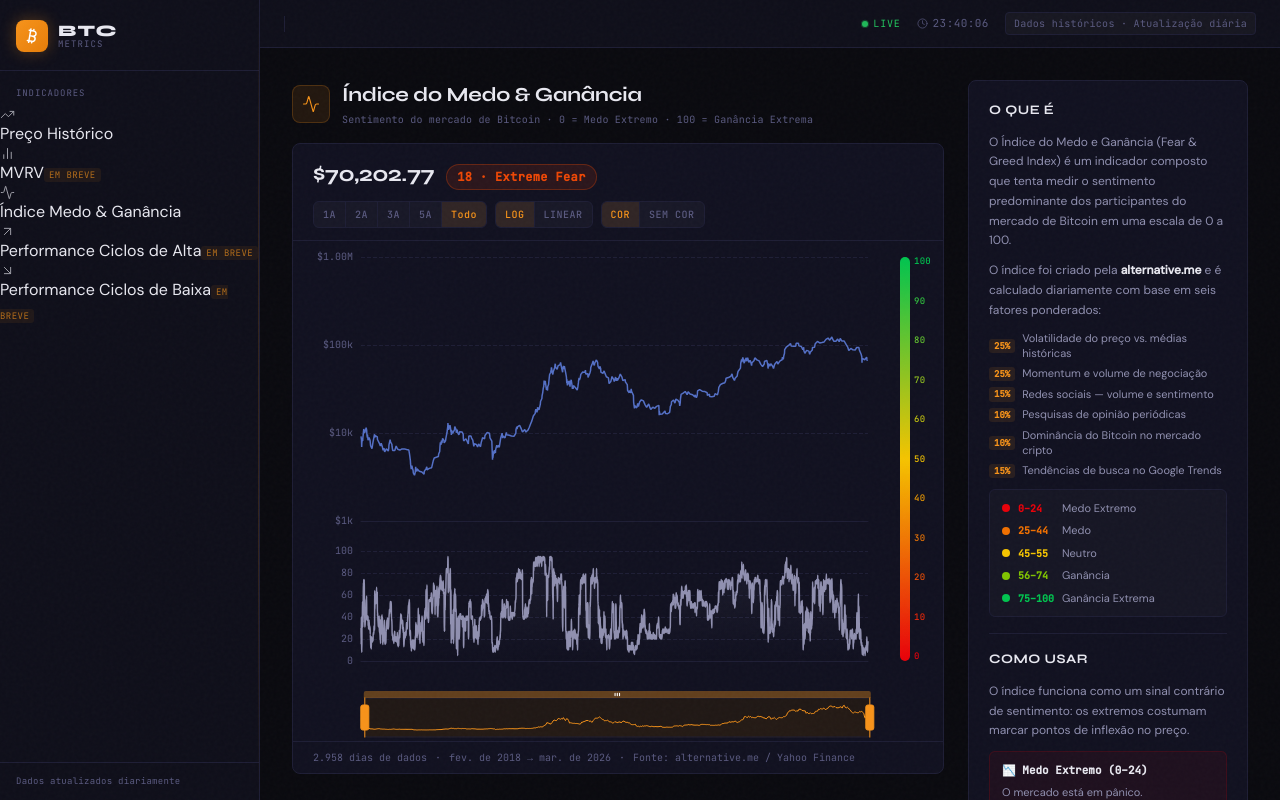
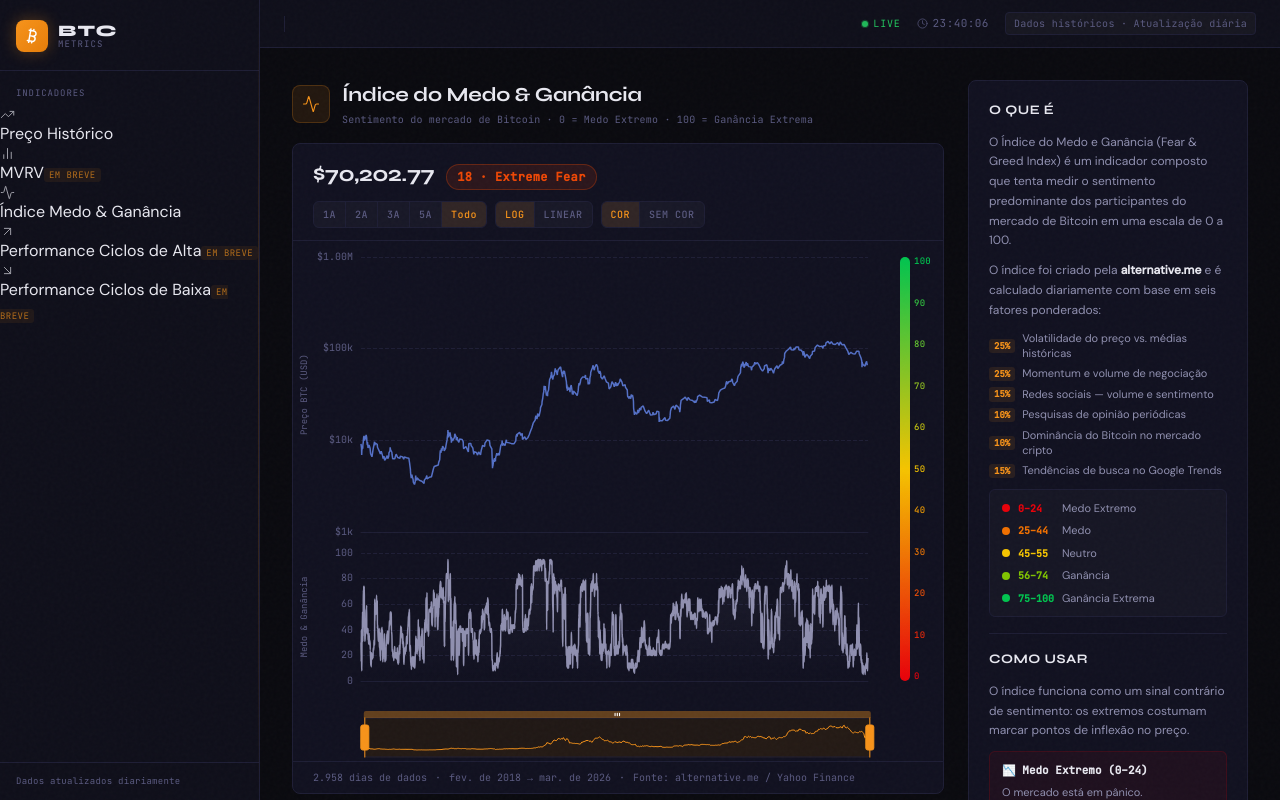
Before and after one commit to Chicoeth/btc-dashboard, a Next.js app in the folder btc-dashboard/frontend/: page /indicadores/medo-ganancia in a window 1280 px wide. Shown: the top 800 px of the page. Built offline with nearby package versions, Linux system fonts and the light colour scheme.

Commit message:
corrige cores e tooltip do grafico fng

```diff
--- a/btc-dashboard/frontend/src/components/charts/FearGreedChart.jsx
+++ b/btc-dashboard/frontend/src/components/charts/FearGreedChart.jsx
@@ -9,17 +9,14 @@ import { useEffect, useRef, useMemo, useState } from 'react';
 
 // Converte valor 0–100 em cor RGB viva
 function fngColor(value, alpha = 1) {
-  // 0=vermelho puro, 50=amarelo, 100=verde vivo
   const v = Math.max(0, Math.min(100, value));
   let r, g, b;
   if (v <= 50) {
-    // vermelho (#e8000a) → amarelo (#f5c400)
     const t = v / 50;
     r = Math.round(232 + (245 - 232) * t);
     g = Math.round(0   + (196 - 0)   * t);
     b = Math.round(10  + (0   - 10)  * t);
   } else {
-    // amarelo (#f5c400) → verde (#00c44f)
     const t = (v - 50) / 50;
     r = Math.round(245 + (0   - 245) * t);
     g = Math.round(196 + (196 - 196) * t);
@@ -41,7 +38,6 @@ function fmtDate(ts) {
 }
 
 const MONTHS_PT = ['jan','fev','mar','abr','mai','jun','jul','ago','set','out','nov','dez'];
-
 const PERIODS = [
   { label: '1A', months: 12 },
   { label: '2A', months: 24 },
@@ -49,8 +45,6 @@ const PERIODS = [
   { label: '5A', months: 60 },
   { label: 'Todo', months: null },
 ];
-
-// Gradient legend steps
 const LEGEND_STEPS = [100,90,80,70,60,50,40,30,20,10,0];
 
 export default function FearGreedChart({ priceData, fngData, loading, error }) {
@@ -95,8 +89,8 @@ export default function FearGreedChart({ priceData, fngData, loading, error }) {
   const chartOption = useMemo(() => {
     if (!merged.length) return null;
 
-    const dates  = merged.map(d => d.date);
-    const closes = merged.map(d => d.close);
+    const dates   = merged.map(d => d.date);
+    const closes  = merged.map(d => d.close);
     const fngVals = merged.map(d => d.fng);
 
     const spanDays = Math.round(((zoomRange.end - zoomRange.start) / 100) * dates.length);
@@ -114,22 +108,38 @@ export default function FearGreedChart({ priceData, fngData, loading, error }) {
                     : spanDays > 60    ? Math.floor(spanDays/7)
                     : 'auto';
 
-    // Build colored price series: each segment gets its color
-    // Use piecewise color via itemStyle per-point on scatter/custom, or
-    // use multiple line segments. Simplest: use markArea colored bands isn't practical.
-    // Best approach: series of individual colored points + connecting lines using
-    // a single series with lineStyle color function — ECharts doesn't support per-point
-    // line color natively, so we use a custom series of polyline segments.
-    // Practical solution: build N series of length 2 each is too slow.
-    // Best practical: use one series with visualMap on the fng value array.
+    // Build colored price series using visualMap on the fng value (dim 1 of dataset)
+    // We use a dataset with [date, close, fngVal] and map visualMap on dim 2
+    const priceDataset = merged.map(d => [d.date, d.close, d.fng]);
 
     return {
       backgroundColor: 'transparent',
       animation: false,
+      dataset: [{ source: priceDataset }],
       grid: [
-        { top: 16, left: 68, right: 24, bottom: '44%' },    // price
-        { top: '62%', left: 68, right: 24, bottom: 80 },    // fng line
+        { top: 16, left: 68, right: 24, bottom: '44%' },
+        { top: '60%', left: 68, right: 24, bottom: 80 },
       ],
+
+      // VisualMap on dim 2 (fng value) to color the price line
+      visualMap: colored ? [{
+        show: false,
+        seriesIndex: 0,
+        dimension: 2,
+        min: 0,
+        max: 100,
+        inRange: {
+          color: [
+            '#e8000a',  // 0   — Extreme Fear
+            '#e8000a',  // 10
+            '#f07000',  // 25  — Fear
+            '#f5c400',  // 50  — Neutral
+            '#80c400',  // 75  — Greed
+            '#00c44f',  // 100 — Extreme Greed
+          ],
+        },
+      }] : [],
+
       tooltip: {
         trigger: 'axis',
         axisPointer: {
@@ -142,43 +152,30 @@ export default function FearGreedChart({ priceData, fngData, loading, error }) {
         borderWidth: 1,
         padding: [10, 14],
         formatter(params) {
-          const price = params.find(p => p.seriesIndex === 0);
-          const fng   = params.find(p => p.seriesIndex === 1);
-          if (!price) return '';
-          const fngVal = fng?.value ?? fngVals[price.dataIndex];
-          const color  = fngColor(fngVal);
-          const row    = merged[price.dataIndex];
+          // params[0] = price series, params[1] = fng line series
+          const priceParam = params.find(p => p.seriesIndex === 0);
+          const fngParam   = params.find(p => p.seriesIndex === 1);
+          if (!priceParam) return '';
+
+          const idx     = priceParam.dataIndex;
+          const row     = merged[idx];
+          const fngVal  = row?.fng ?? fngParam?.value;
+          const color   = fngColor(fngVal);
+
           return `
-            <div style="font-family:JetBrains Mono,monospace;font-size:11px;color:#9090b0;margin-bottom:5px">${fmtDate(new Date(price.axisValue).getTime())}</div>
-            <div style="font-size:16px;font-weight:700;color:#e8e8f0;margin-bottom:6px">${formatPriceFull(price.value)}</div>
+            <div style="font-family:JetBrains Mono,monospace;font-size:11px;color:#9090b0;margin-bottom:5px">${fmtDate(new Date(priceParam.axisValue).getTime())}</div>
+            <div style="font-size:16px;font-weight:700;color:#e8e8f0;margin-bottom:6px">${formatPriceFull(row?.close ?? priceParam.value)}</div>
             <div style="display:flex;align-items:center;gap:6px">
-              <span style="width:10px;height:10px;border-radius:50%;background:${color};display:inline-block;flex-shrink:0"></span>
+              <span style="width:9px;height:9px;border-radius:50%;background:${color};display:inline-block;flex-shrink:0"></span>
               <span style="font-family:JetBrains Mono,monospace;font-size:12px;color:${color};font-weight:600">${fngVal} — ${row?.cls ?? ''}</span>
             </div>
           `;
         },
       },
 
-      // VisualMap drives color of the price series
-      visualMap: colored ? [{
-        show: false,
-        seriesIndex: 0,
-        dimension: 1,   // map the y-value's companion (we'll use a trick)
-        min: 0,
-        max: 100,
-        inRange: {
-          color: [
-            '#e8000a', // 0
-            '#e8000a',
-            '#f5c400', // 50
-            '#00c44f', // 100
-          ],
-        },
-      }] : [],
-
       xAxis: [
         {
-          type: 'category', data: dates, gridIndex: 0,
+          type: 'category', gridIndex: 0,
           axisLine: { lineStyle: { color: '#1e1e35' } },
           axisTick: { show: false },
           axisLabel: { show: false },
@@ -202,6 +199,13 @@ export default function FearGreedChart({ priceData, fngData, loading, error }) {
         {
           type: isLog ? 'log' : 'value', logBase: 10, scale: true,
           gridIndex: 0,
+          name: 'Preço BTC (USD)',
+          nameLocation: 'middle',
+          nameGap: 52,
+          nameTextStyle: {
+            color: '#5a5a80', fontFamily: 'JetBrains Mono, monospace',
+            fontSize: 9, letterSpacing: 1,
+          },
           axisLine: { show: false }, axisTick: { show: false },
           axisLabel: { color: '#5a5a80', fontFamily: 'JetBrains Mono, monospace', fontSize: 10, formatter: formatPrice },
           splitLine: { lineStyle: { color: '#1e1e35', type: 'dashed' } },
@@ -209,6 +213,13 @@ export default function FearGreedChart({ priceData, fngData, loading, error }) {
         {
           type: 'value', min: 0, max: 100,
           gridIndex: 1,
+          name: 'Medo & Ganância',
+          nameLocation: 'middle',
+          nameGap: 52,
+          nameTextStyle: {
+            color: '#5a5a80', fontFamily: 'JetBrains Mono, monospace',
+            fontSize: 9, letterSpacing: 1,
+          },
           axisLine: { show: false }, axisTick: { show: false },
           axisLabel: { color: '#5a5a80', fontFamily: 'JetBrains Mono, monospace', fontSize: 10 },
           splitLine: { lineStyle: { color: '#1e1e35', type: 'dashed' } },
@@ -239,23 +250,24 @@ export default function FearGreedChart({ priceData, fngData, loading, error }) {
 
       series: [
         {
-          // Price series — colored by F&G via visualMap
-          // Trick: use a 2D dataset where dim0=close, dim1=fngVal so visualMap maps on dim1
+          // Price — uses dataset dim0=date, dim1=close, dim2=fng; visualMap colors by dim2
           type: 'line',
+          datasetIndex: 0,
           xAxisIndex: 0, yAxisIndex: 0,
-          data: merged.map(d => ({ value: [d.date, d.close, d.fng] })),
           encode: { x: 0, y: 1 },
           smooth: false, symbol: 'none',
           lineStyle: { width: 1.5 },
-          areaStyle: colored ? undefined : {
-            color: { type:'linear', x:0,y:0,x2:0,y2:1,
-              colorStops:[{offset:0,color:'rgba(247,147,26,0.15)'},{offset:1,color:'rgba(247,147,26,0)'}] }
-          },
-          // When not colored, use orange
-          ...(colored ? {} : { lineStyle: { color: '#f7931a', width: 1.5 } }),
+          // When not colored, fallback to orange
+          ...(colored ? {} : {
+            lineStyle: { color: '#f7931a', width: 1.5 },
+            areaStyle: {
+              color: { type:'linear', x:0,y:0,x2:0,y2:1,
+                colorStops:[{offset:0,color:'rgba(247,147,26,0.15)'},{offset:1,color:'rgba(247,147,26,0)'}] }
+            },
+          }),
         },
         {
-          // F&G line
+          // F&G line — secondary grid
           type: 'line',
           xAxisIndex: 1, yAxisIndex: 1,
           data: fngVals,
@@ -270,33 +282,8 @@ export default function FearGreedChart({ priceData, fngData, loading, error }) {
     };
   }, [merged, isLog, colored, zoomRange]);
 
-  // When colored, we need to paint each segment manually since ECharts visualMap
-  // on line series uses the y-value, not a separate dimension.
-  // Better approach: use custom rendering with canvas after chart renders.
-  // Actually the cleanest ECharts approach: use a dataset + visualMap on dimension 2.
-  // Let's fix the visualMap to use dimension 2 (the fng value).
-  const finalOption = useMemo(() => {
-    if (!chartOption) return null;
-    if (!colored) return chartOption;
-    // Fix visualMap to map on the fng dimension (index 2 of the value array)
-    return {
-      ...chartOption,
-      visualMap: [{
-        show: false,
-        seriesIndex: 0,
-        dimension: 2,
-        min: 0,
-        max: 100,
-        inRange: {
-          color: ['#e8000a','#e8000a','#f5c400','#00c44f'],
-          colorLightness: [0, 0, 0, 0],
-        },
-      }],
-    };
-  }, [chartOption, colored]);
-
   useEffect(() => {
-    if (!echartsReady || !chartRef.current || !finalOption) return;
+    if (!echartsReady || !chartRef.current || !chartOption) return;
     const init = async () => {
       const echarts = await import('echarts');
       let chart = chartInst.current;
@@ -305,13 +292,12 @@ export default function FearGreedChart({ priceData, fngData, loading, error }) {
         chartInst.current = chart;
         new ResizeObserver(() => chart.resize()).observe(chartRef.current);
       }
-      chart.setOption(finalOption, { notMerge: true });
+      chart.setOption(chartOption, { notMerge: true });
     };
     init();
-  }, [echartsReady, finalOption]);
+  }, [echartsReady, chartOption]);
 
-  // Latest stats
-  const latest = merged[merged.length - 1];
+  const latest      = merged[merged.length - 1];
   const latestColor = latest ? fngColor(latest.fng) : '#9090b0';
 
   return (
@@ -322,7 +308,11 @@ export default function FearGreedChart({ priceData, fngData, loading, error }) {
           {latest && (
             <>
               <span className="price-display">{formatPriceFull(latest.close)}</span>
-              <span className="fng-badge" style={{ color: latestColor, background: fngColor(latest.fng, 0.12), borderColor: fngColor(latest.fng, 0.3) }}>
+              <span className="fng-badge" style={{
+                color: latestColor,
+                background: fngColor(latest.fng, 0.12),
+                borderColor: fngColor(latest.fng, 0.3),
+              }}>
                 {latest.fng} · {latest.cls}
               </span>
             </>
@@ -331,7 +321,8 @@ export default function FearGreedChart({ priceData, fngData, loading, error }) {
         <div className="chart-controls">
           <div className="period-selector">
             {PERIODS.map(p => (
-              <button key={p.label} className={`period-btn ${activePeriod===p.label?'active':''}`}
+              <button key={p.label}
+                className={`period-btn ${activePeriod===p.label?'active':''}`}
                 onClick={() => setActivePeriod(p.label)}>{p.label}</button>
             ))}
           </div>
@@ -356,7 +347,8 @@ export default function FearGreedChart({ priceData, fngData, loading, error }) {
               {!loading && !error && !merged.length && <span>Sem dados. Execute <code>node scripts/fetch-fng.mjs</code></span>}
             </div>
           )}
-          <div ref={chartRef} className="echarts-canvas" style={{ opacity: loading||error||!merged.length ? 0 : 1 }} />
+          <div ref={chartRef} className="echarts-canvas"
+            style={{ opacity: loading||error||!merged.length ? 0 : 1 }} />
         </div>
 
         {/* Color scale legend */}
@@ -375,7 +367,11 @@ export default function FearGreedChart({ priceData, fngData, loading, error }) {
         <div className="chart-footer">
           <span>{merged.length.toLocaleString('pt-BR')} dias de dados</span>
           <span>·</span>
-          <span>{new Date(merged[0].ts).toLocaleDateString('pt-BR',{month:'short',year:'numeric'})} → {new Date(merged[merged.length-1].ts).toLocaleDateString('pt-BR',{month:'short',year:'numeric'})}</span>
+          <span>
+            {new Date(merged[0].ts).toLocaleDateString('pt-BR',{month:'short',year:'numeric'})}
+            {' → '}
+            {new Date(merged[merged.length-1].ts).toLocaleDateString('pt-BR',{month:'short',year:'numeric'})}
+          </span>
           <span>·</span>
           <span>Fonte: alternative.me / Yahoo Finance</span>
         </div>
@@ -396,8 +392,7 @@ export default function FearGreedChart({ priceData, fngData, loading, error }) {
         }
         .fng-badge {
           font-family:var(--font-mono); font-size:12px; font-weight:600;
-          padding:3px 10px; border-radius:20px; border:1px solid;
-          letter-spacing:0.03em;
+          padding:3px 10px; border-radius:20px; border:1px solid; letter-spacing:0.03em;
         }
 
         .chart-controls { display:flex; align-items:center; gap:8px; flex-wrap:wrap; }
@@ -416,8 +411,8 @@ export default function FearGreedChart({ priceData, fngData, loading, error }) {
         .period-btn.active, .scale-btn.active { color:var(--brand-orange); background:rgba(247,147,26,0.1); }
 
         .chart-body { flex:1; display:flex; min-height:0; }
-        .chart-area { flex:1; position:relative; min-height:500px; }
-        .echarts-canvas { width:100%; height:100%; min-height:500px; transition:opacity 0.3s; }
+        .chart-area { flex:1; position:relative; min-height:520px; }
+        .echarts-canvas { width:100%; height:100%; min-height:520px; transition:opacity 0.3s; }
 
         .chart-state {
           position:absolute; inset:0; display:flex; flex-direction:column;
@@ -431,18 +426,13 @@ export default function FearGreedChart({ priceData, fngData, loading, error }) {
         }
         @keyframes spin { to { transform:rotate(360deg); } }
 
-        /* Vertical color scale legend */
         .legend {
           display:flex; flex-direction:row; align-items:stretch;
           padding:16px 12px 80px 8px; gap:4px;
         }
         .legend-bar {
           width:10px; border-radius:5px; flex-shrink:0;
-          background:linear-gradient(to bottom,
-            #00c44f 0%,
-            #f5c400 50%,
-            #e8000a 100%
-          );
+          background:linear-gradient(to bottom, #00c44f 0%, #f5c400 50%, #e8000a 100%);
         }
         .legend-labels {
           display:flex; flex-direction:column; justify-content:space-between;
```
